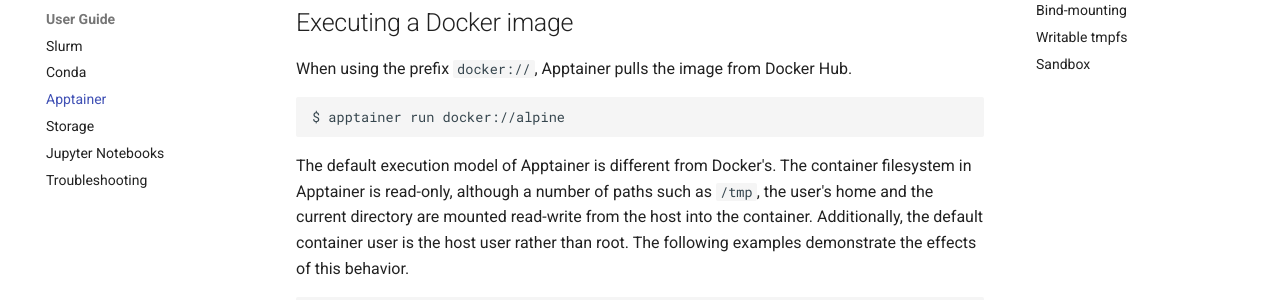
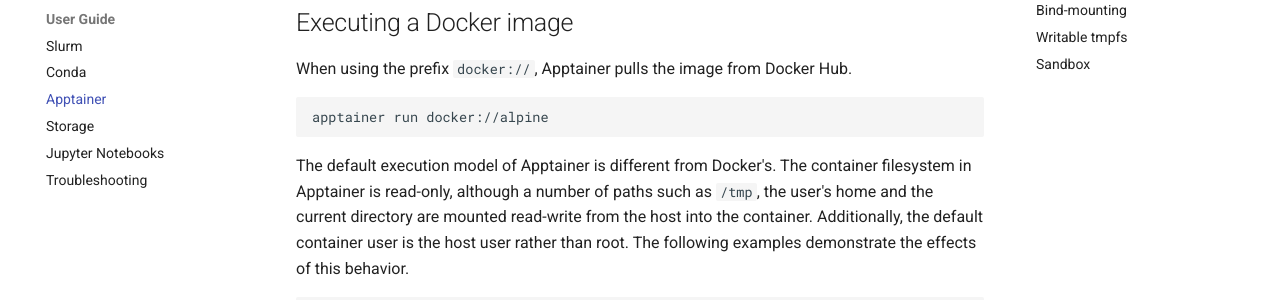
Before and after one commit to IKIM-Essen/ClusterDocs, an MkDocs documentation site: the page built from docs/apptainer.md, in a window 1280 px wide and 900 px high, scrolled down 466 px. Shown: the part 152-452 px from the top of the window. Built offline with MkDocs 1.6.1 and Material for MkDocs 9.7.7, drawn with Linux system fonts in a browser that asks for light colours.

Commit message:
Remove an extra dollar sign.

````diff
--- a/docs/apptainer.md
+++ b/docs/apptainer.md
@@ -18,7 +18,7 @@
 When using the prefix `docker://`, Apptainer pulls the image from Docker Hub.
 
 ```sh
-$ apptainer run docker://alpine
+apptainer run docker://alpine
 ```
 
 The default execution model of Apptainer is different from Docker's. The container filesystem in Apptainer is read-only, although a number of paths such as `/tmp`, the user's home and the current directory are mounted read-write from the host into the container. Additionally, the default container user is the host user rather than root. The following examples demonstrate the effects of this behavior.
````
